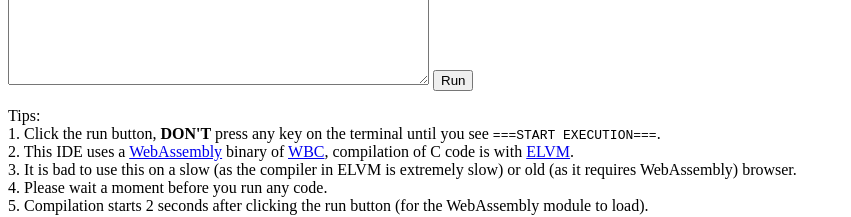
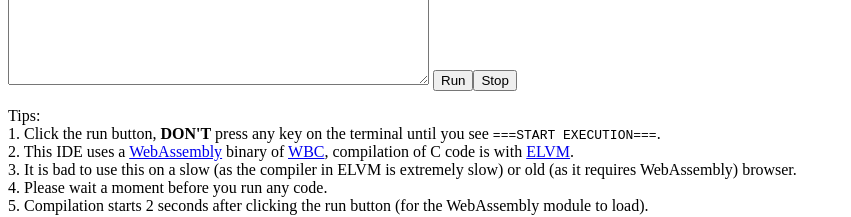
Before and after one commit to none-None1/WeeB, a plain HTML site: page ide.html in a window 1280 px wide. Shown: the part 249-466 px from the top of the page, without its empty margins (0-851 px from the left). Drawn offline with nearby package versions, Linux system fonts and the light colour scheme.

Commit message:
Update ide.html

```diff
--- a/ide.html
+++ b/ide.html
@@ -74,7 +74,7 @@
     <div id="term"></div>
     <input type="checkbox" id="wbp" >Compile with WeeB++<input type="checkbox" id="min" >Minimize generated C code<br>
     <textarea rows="20" cols="50" placeholder="Code Here" id="code"></textarea>
-    <button onclick="run_code()">Run</button>
+    <button onclick="run_code()">Run</button><button onclick="stop_code()">Stop</button>
     <p>
         Tips:
         <br>1. Click the run button, <b>DON'T</b> press any key on the terminal until you see <code>===START EXECUTION===</code>.
```
